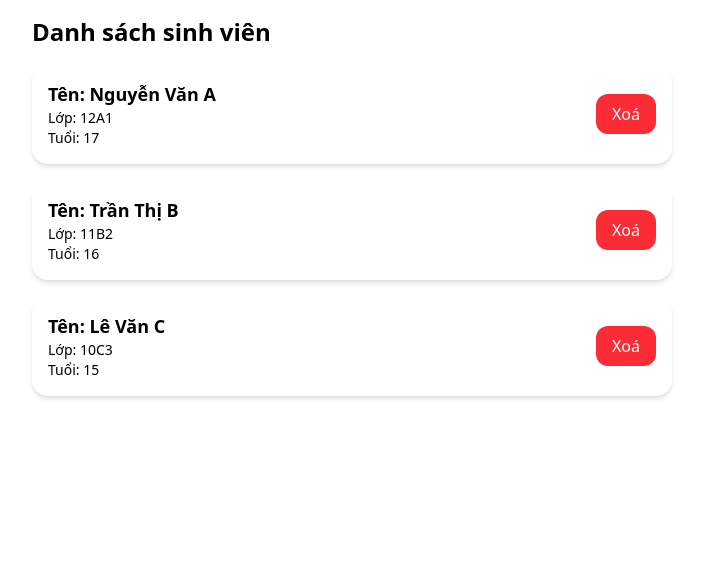
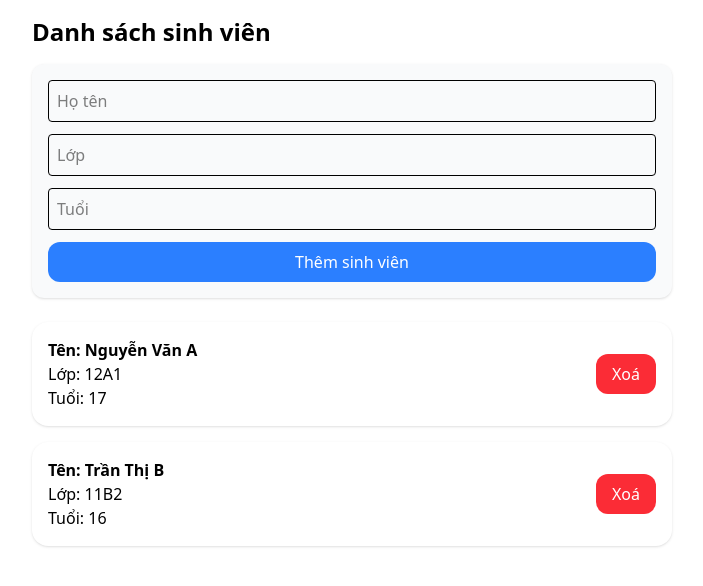
Before and after one commit to lengocdung394/KiemTra_PTGDUD, a React (Vite) app in the folder dung-22684211/: page / in a window 1280 px wide. Shown: the top 586 px of the page, without its empty margins (288-991 px from the left). Built offline with nearby package versions, Linux system fonts and the light colour scheme.

Commit message:
feat: thêm  sinh viên mới

```diff
--- a/dung-22684211/component/StudentList.jsx
+++ b/dung-22684211/component/StudentList.jsx
@@ -3,26 +3,71 @@ import React, { useState } from 'react';
 const initialStudents = [
   { id: 1, name: 'Nguyễn Văn A', class: '12A1', age: 17 },
   { id: 2, name: 'Trần Thị B', class: '11B2', age: 16 },
-  { id: 3, name: 'Lê Văn C', class: '10C3', age: 15 },
 ];
 
 export default function StudentList() {
   const [students, setStudents] = useState(initialStudents);
+  const [form, setForm] = useState({ name: '', class: '', age: '' });
 
   const handleDelete = (id) => {
-    setStudents(students.filter(student => student.id !== id));
+    setStudents(students.filter(s => s.id !== id));
+  };
+
+  const handleAdd = () => {
+    if (!form.name || !form.class || !form.age) return alert('Vui lòng nhập đầy đủ thông tin');
+    const newStudent = {
+      id: Date.now(),
+      name: form.name,
+      class: form.class,
+      age: parseInt(form.age),
+    };
+    setStudents([...students, newStudent]);
+    setForm({ name: '', class: '', age: '' });
   };
 
   return (
-    <div className="max-w-2xl m-auto p-4 boder">
+    <div className="max-w-2xl mx-auto p-4">
       <h1 className="text-2xl font-bold mb-4">Danh sách sinh viên</h1>
+
+      {/* Form thêm sinh viên */}
+      <div className="mb-6 bg-gray-50 p-4 rounded-xl shadow space-y-3">
+        <input
+          type="text"
+          placeholder="Họ tên"
+          value={form.name}
+          onChange={e => setForm({ ...form, name: e.target.value })}
+          className="w-full p-2 border rounded"
+        />
+        <input
+          type="text"
+          placeholder="Lớp"
+          value={form.class}
+          onChange={e => setForm({ ...form, class: e.target.value })}
+          className="w-full p-2 border rounded"
+        />
+        <input
+          type="number"
+          placeholder="Tuổi"
+          value={form.age}
+          onChange={e => setForm({ ...form, age: e.target.value })}
+          className="w-full p-2 border rounded"
+        />
+        <button
+          onClick={handleAdd}
+          className="w-full bg-blue-500 text-white py-2 rounded-xl hover:bg-blue-600"
+        >
+          Thêm sinh viên
+        </button>
+      </div>
+
+      {/* Danh sách sinh viên */}
       <div className="space-y-4">
         {students.map(student => (
-          <div key={student.id} className="flex justify-between items-center bg-white shadow-md rounded-2xl p-4">
+          <div key={student.id} className="flex justify-between items-center bg-white shadow rounded-2xl p-4">
             <div>
-              <p className="text-lg font-semibold text-black">Tên: {student.name}</p>
-              <p className="text-sm text-black">Lớp: {student.class}</p>
-              <p className="text-sm text-black">Tuổi: {student.age}</p>
+              <p className="font-semibold">Tên: {student.name}</p>
+              <p>Lớp: {student.class}</p>
+              <p>Tuổi: {student.age}</p>
             </div>
             <button
               onClick={() => handleDelete(student.id)}
@@ -32,7 +77,6 @@ export default function StudentList() {
             </button>
           </div>
         ))}
-        {students.length === 0 && <p className="text-center text-gray-500">Không có sinh viên nào.</p>}
       </div>
     </div>
   );
```
Also changed, not shown: dung-22684211/MinhChung/3_Giaodien.PNG (added), dung-22684211/MinhChung/3_ThemSinhVien.PNG (added).
